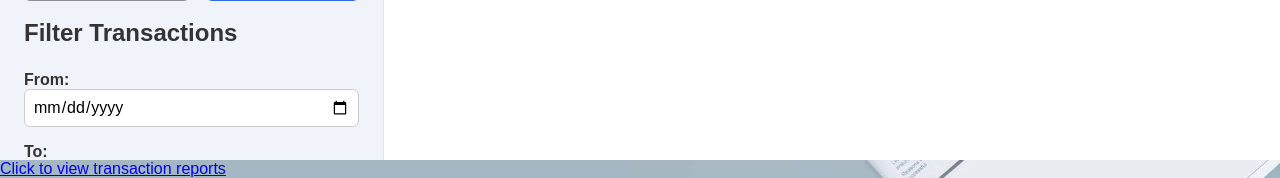
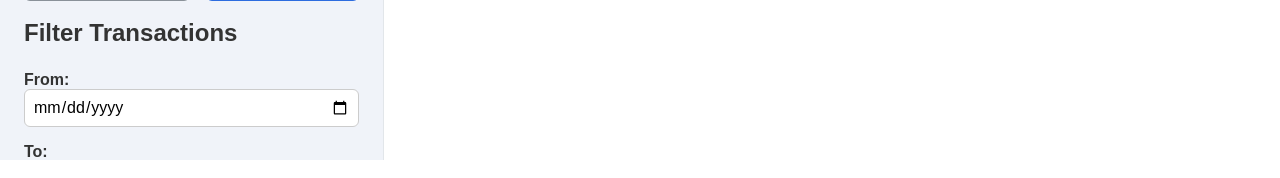
Before and after one commit to familycrest/personal-finance-tracker, a Django app: page /finances/transactions/ in a window 1280 px wide. Shown: the part 826-1004 px from the top of the page. Run offline with Django 5.2, Linux system fonts and the light colour scheme; the visitor is signed in with stand-in values (Sample User, id 1); data that the repository does not hold is empty.

Commit message:
Remove redundant link

```diff
--- a/apps/finances/templates/finances/transactions.html
+++ b/apps/finances/templates/finances/transactions.html
@@ -103,7 +103,4 @@
 
 </div>
 
-<!-- add a link to send user to reports page -->
-<a href="{% url 'reports' %}">Click to view transaction reports</a>
-
 {% endblock %}
```
